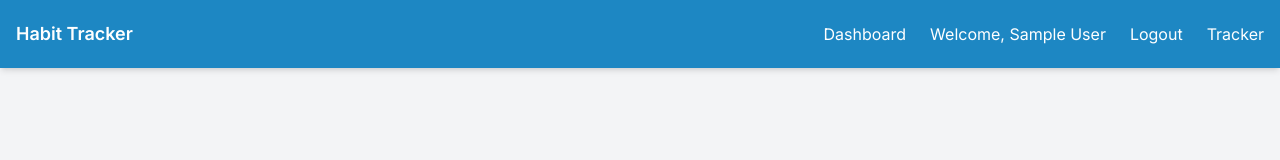
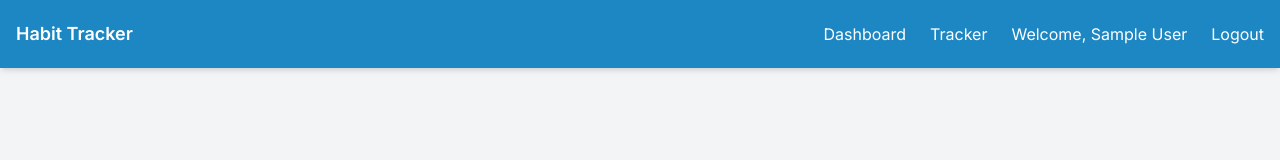
Before and after one commit to Nasreen245345/HabitTracker, a React (Vite) app in the folder frontend/: page /login in a window 1280 px wide. Shown: the top 160 px of the page. Built offline with nearby package versions, Linux system fonts and the light colour scheme; sample sign-in values are in the browser's storage.

Commit message:
Add vercel.json file

```diff
--- a/frontend/src/components/Navbar.jsx
+++ b/frontend/src/components/Navbar.jsx
@@ -20,14 +20,15 @@ const Navbar = () => {
 
           {user ? (
             <>
-              <span className="font-inter text-customWhite">Welcome, {user.name}</span>
-              <button className="font-inter text-customWhite hover:underline" onClick={logout}>Logout</button>
-              <Link
+            <Link
                 to="/tracker"
                 className="text-customWhite font-inter hover:underline"
               >
                 Tracker
               </Link>
+              <span className="font-inter text-customWhite">Welcome, {user.name}</span>
+              <button className="font-inter text-customWhite hover:underline" onClick={logout}>Logout</button>
+
 
             </>
           ) :(
```
Also changed, not shown: frontend/vercel.json (added).
